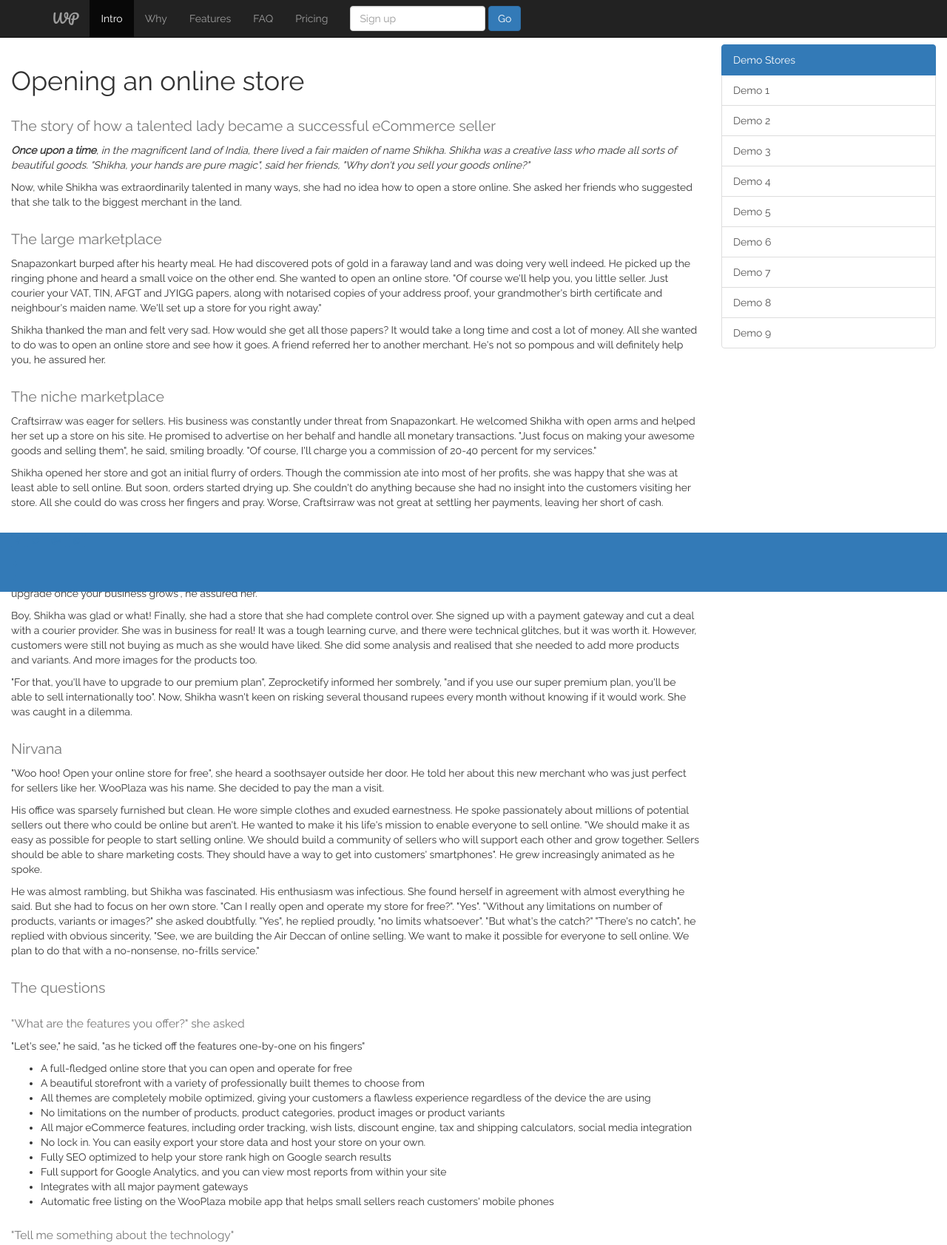
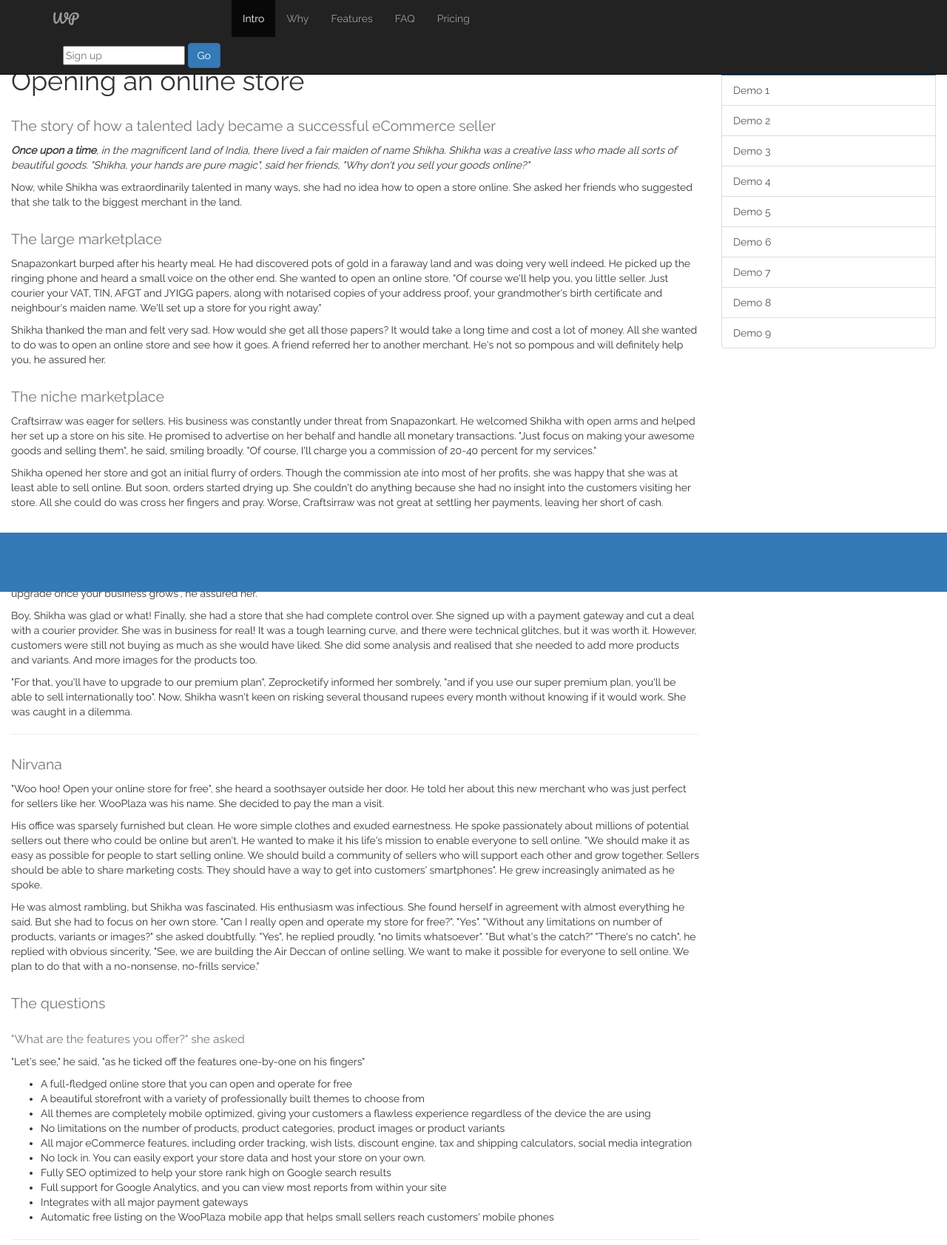
Before and after one commit to wooplaza/wooplaza.github.io, a plain HTML site: page index.html in a window 1280 px wide. Shown: the top 1683 px of the page at 74% size. Drawn offline with nearby package versions, Linux system fonts and the light colour scheme.

Commit message:
Update typography

```diff
--- a/index.html
+++ b/index.html
@@ -82,6 +82,21 @@
       <div class="container">
         <div class="navbar-header">
           <a class="navbar-brand" href="#top" style="font-family: 'Pacifico', cursive">WP</a>
+<div id="mc_embed_signup"> <!-- Begin MailChimp Signup Form -->
+  <form action="//wooplaza.us10.list-manage.com/subscribe/post?u=0399ad6744d5512f0a33e1bbf&amp;id=1b7f3ac36c" method="post" id="mc-embedded-subscribe-form" name="mc-embedded-subscribe-form" class="validate navbar-form navbar-left" target="_blank" novalidate>
+    <div id="mc_embed_signup_scroll">
+      <div class="mc-field-group form-group">
+      <input type="email" value="" name="EMAIL" class="required email" id="mce-EMAIL" placeholder="Sign up">
+      </div>
+      <button type="submit" class="button btn btn-primary" name="subscribe" id="mc-embedded-subscribe">Go</button>
+    <div id="mce-responses" class="clear">
+    <div class="response" id="mce-error-response" style="display:none"></div>
+    <div class="response" id="mce-success-response" style="display:none"></div>
+    </div>    <!-- real people should not fill this in and expect good things - do not remove this or risk form bot signups-->
+      <div style="position: absolute; left: -5000px;"><input type="text" name="b_0399ad6744d5512f0a33e1bbf_1b7f3ac36c" tabindex="-1" value=""></div>
+    </div>
+  </form>
+</div> <!-- End MailChimp Signup Form -->
           <button type="button" class="navbar-toggle collapsed" data-toggle="collapse" data-target="#navbar" aria-expanded="false" aria-controls="navbar">
             <span class="sr-only">Toggle navigation</span>
             <span class="icon-bar"></span>
@@ -98,12 +113,6 @@
             <li><a href="#faq">FAQ</a></li>
             <li><a href="#pricing">Pricing</a></li>
           </ul>
-          <form class="navbar-form navbar-left" role="search">
-            <div class="form-group">
-              <input type="text" class="form-control" placeholder="Sign up">
-            </div>
-            <button type="submit" class="btn btn-primary">Go</button>
-          </form>
         </div><!--/.nav-collapse -->
       </div>
     </nav>
@@ -138,7 +147,9 @@
             <p>"For that, you'll have to upgrade to our premium plan", Zeprocketify informed her sombrely, "and if you use our super premium plan, you'll be able to sell internationally too". Now, Shikha wasn't keen on risking several thousand rupees every month without knowing if it would work. She was caught in a dilemma.
             </p>
 
-            <h2 id="features"><small>Nirvana</small></h2>
+            <hr id="features"/>
+
+            <h2><small>Nirvana</small></h2>
             <p>"Woo hoo! Open your online store for free", she heard a soothsayer outside her door. He told her about this new merchant who was just perfect for sellers like her. WooPlaza was his name. She decided to pay the man a visit.</p>
 
             <p>His office was sparsely furnished but clean. He wore simple clothes and exuded earnestness. He spoke passionately about millions of potential sellers out there who could be online but aren't. He wanted to make it his life's mission to enable everyone to sell online. "We should make it as easy as possible for people to start selling online. We should build a community of sellers who will support each other and grow together. Sellers should be able to share marketing costs. They should have a way to get into customers' smartphones". He grew increasingly animated as he spoke.</p>
@@ -146,7 +157,7 @@
             <p>He was almost rambling, but Shikha was fascinated. His enthusiasm was infectious. She found herself in agreement with almost everything he said. But she had to focus on her own store. "Can I really open and operate my store for free?". "Yes". "Without any limitations on number of products, variants or images?" she asked doubtfully. "Yes", he replied proudly, "no limits whatsoever". "But what's the catch?" "There's no catch", he replied with obvious sincerity, "See, we are building the Air Deccan of online selling. We want to make it possible for everyone to sell online. We plan to do that with a no-nonsense, no-frills service."
             </p>
 
-            <h2 id="faq"><small>The questions</small></h2>
+            <h2><small>The questions</small></h2>
             <h3><small>"What are the features you offer?" she asked</small></h3>
             <p>"Let's see," he said, "as he ticked off the features one-by-one on his fingers"</p>
             <ul>
@@ -162,6 +173,8 @@
               <li>Automatic free listing on the WooPlaza mobile app that helps small sellers reach customers' mobile phones</li>
             </ul>
 
+
+            <hr id="faq"/>
 
             <h3><small>"Tell me something about the technology"</small></h3>
             <p>Our stores are powered by the WordPress / WooCommerce stack. Wordpress is used on 20% of ALL websites in the world. It is well known for its ease of operation and SEO friendliness. WooCommerce, built on top of WordPress, powers over 600,000 eCommerce sites worldwide. You are in good company.</p>
@@ -180,8 +193,9 @@
             <h3><small>"What do you mean by community of sellers?"</small></h3>
             <p>"We are building an online forum where sellers can get support, ask questions and seek tips. You would benefit from the experiences of veteran sellers as well as industry experts. Our team would be actively engaged in the forum, which would also serve as the primary means of customer support."</p>
 
+            <hr id="pricing"/>
 
-            <h3 id="pricing"><small>"Is is free forever?"</small></h3>
+            <h3><small>"Is is free forever?"</small></h3>
             <p>"For small sellers, yes. We charge on a per-order basis. The first hundred orders you get on your store every month are not charged. Thereafter, we charge Rs. 10 per order. That way, your costs are aligned to how well your business is doing."</p>
 
             <h3><small>Trying it out herself</small></h3>
```
